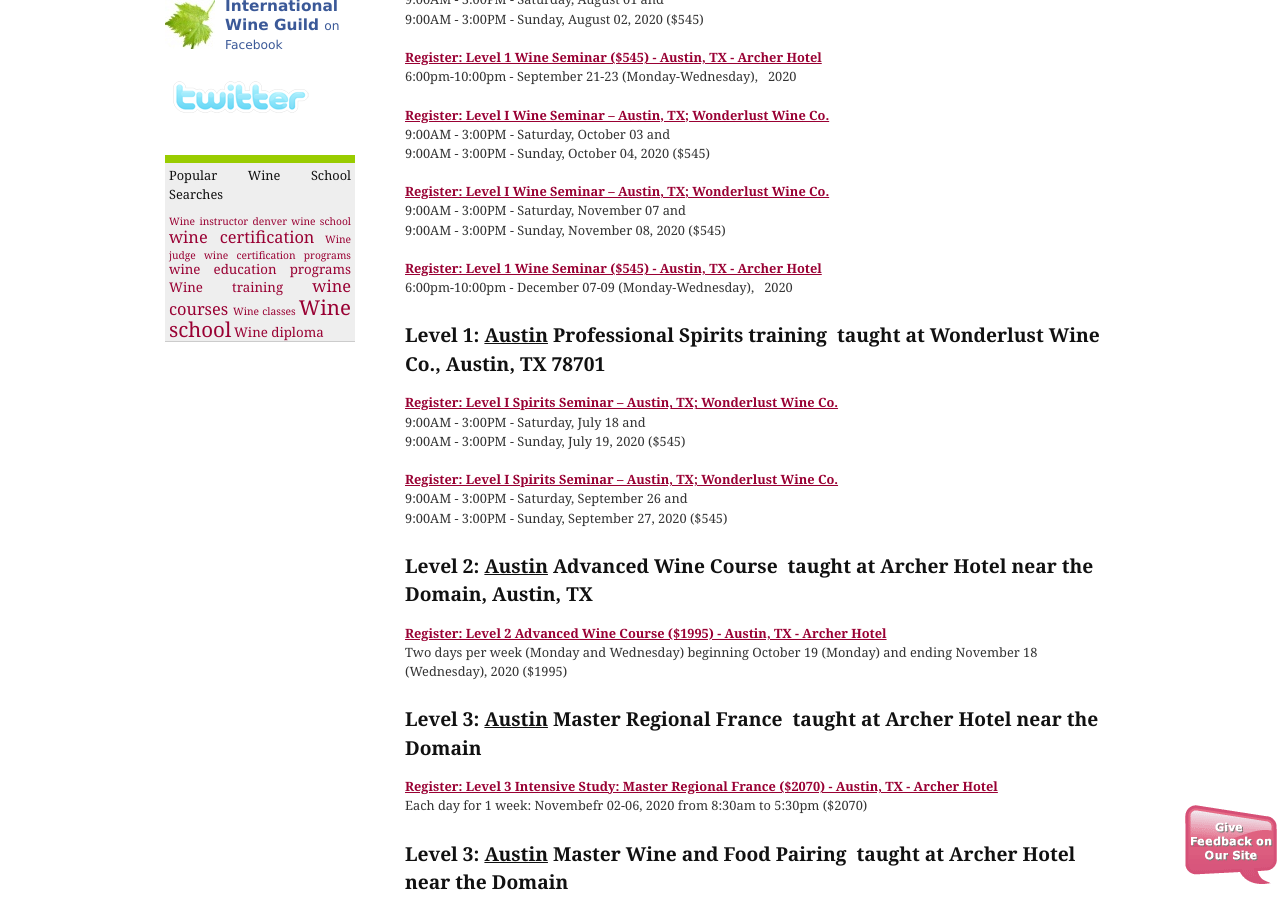
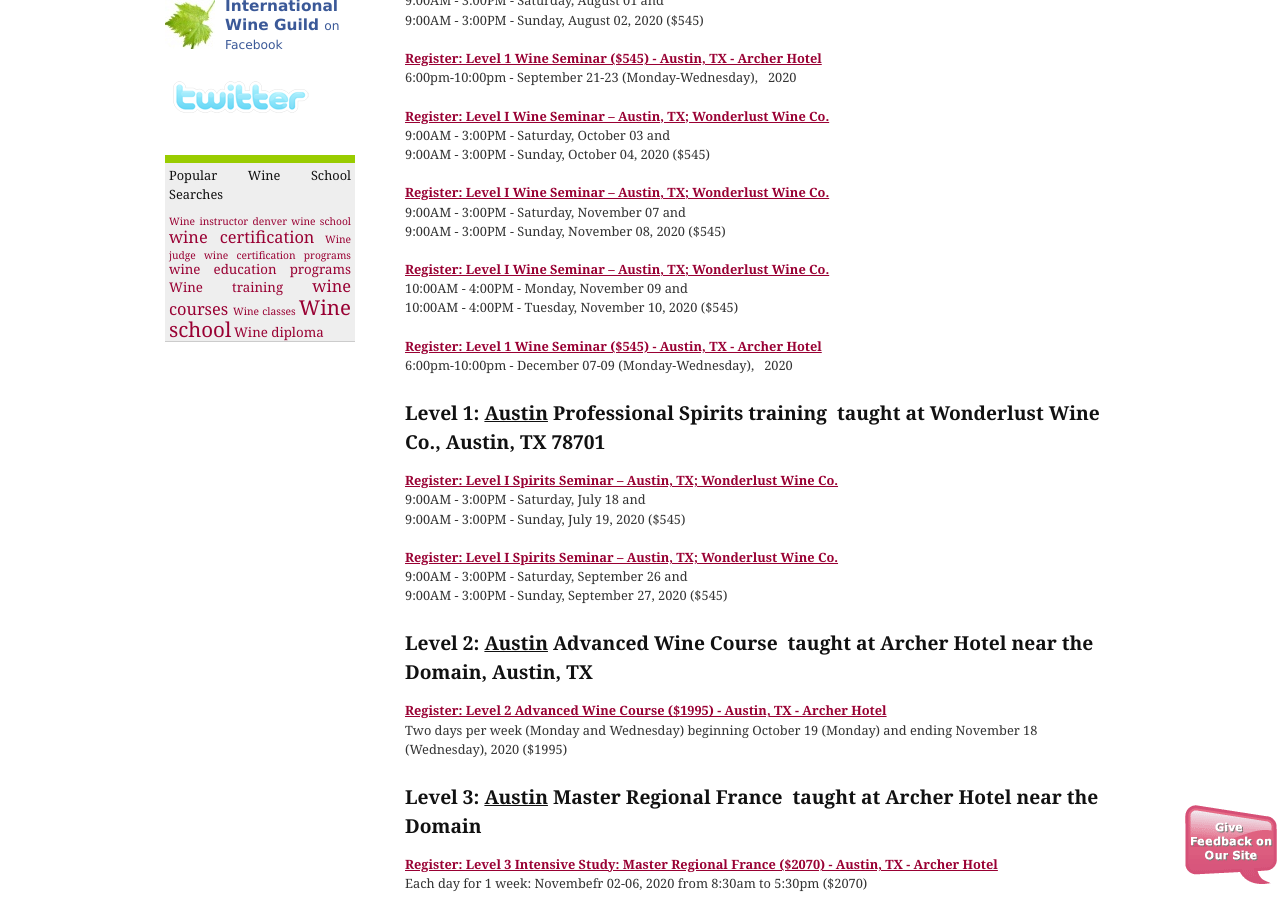
Before and after one commit to CKDev/internationalwineguild.com, a Jekyll site: the page built from texas-wine-school.html, in a window 1280 px wide and 900 px high, scrolled down 1496 px. Built offline with Jekyll 4.4.1, drawn with Linux system fonts in a browser that asks for light colours; a script that is not in the unit is left out; comment, search, counter and statistics services are not loaded.

Commit message:
Update texas-wine-school.html

```diff
--- a/texas-wine-school.html
+++ b/texas-wine-school.html
@@ -28,7 +28,7 @@
     </strong></a>Take the exam at your convenience. &nbsp;When you sign up we will send you the information you will
   need to take the exam.&nbsp;</p>
 
-<h3>Level 2 Course On-Line Final Exam For All Locations </h3>
+<h2>Level 2 Course On-Line Final Exam For All Locations </h2>
 <p>This is the final exam for the 10-week or intensive study Level 2 Advanced Wine Course.</p>
 <p><strong>Level 2 On-Line Final Exam&nbsp;<a
       href="http://ww4.aitsafe.com/cf/add.cfm?userid=6714687&amp;product=Adv+Wine+Final+On-Line+Exam++-++at your convenience (within 2 months)&amp;price=100&amp;return=www.internationalwineguild.com/advanced-wine-course-registration"
@@ -78,6 +78,13 @@
   </a><br>
   9:00AM - 3:00PM - Saturday, November 07 and<br>
   9:00AM - 3:00PM - Sunday, November 08, 2020 ($545)</p>
+
+<p><a class="ga-track"
+    href="http://ww4.aitsafe.com/cf/add.cfm?userid=6714687&amp;product=Level+1+Wine+Seminar+Austin-Wonderlust++-++11/9-10, 2020&amp;price=545&amp;return=www.internationalwineguild.com/texas-wine-school">
+    <strong>Register: Level I Wine Seminar – Austin, TX; Wonderlust Wine Co.</strong>
+  </a><br>
+  10:00AM - 4:00PM - Monday, November 09 and<br>
+  10:00AM - 4:00PM - Tuesday, November 10, 2020 ($545)</p>
 
 <p><a class="ga-track"
     href="http://ww4.aitsafe.com/cf/add.cfm?userid=6714687&amp;product=Level+1+Wine+Seminar+Austin-Archer++-++12/07-12/09,2020&amp;price=545&amp;return=www.internationalwineguild.com/texas-wine-school"><strong>Register:
```
